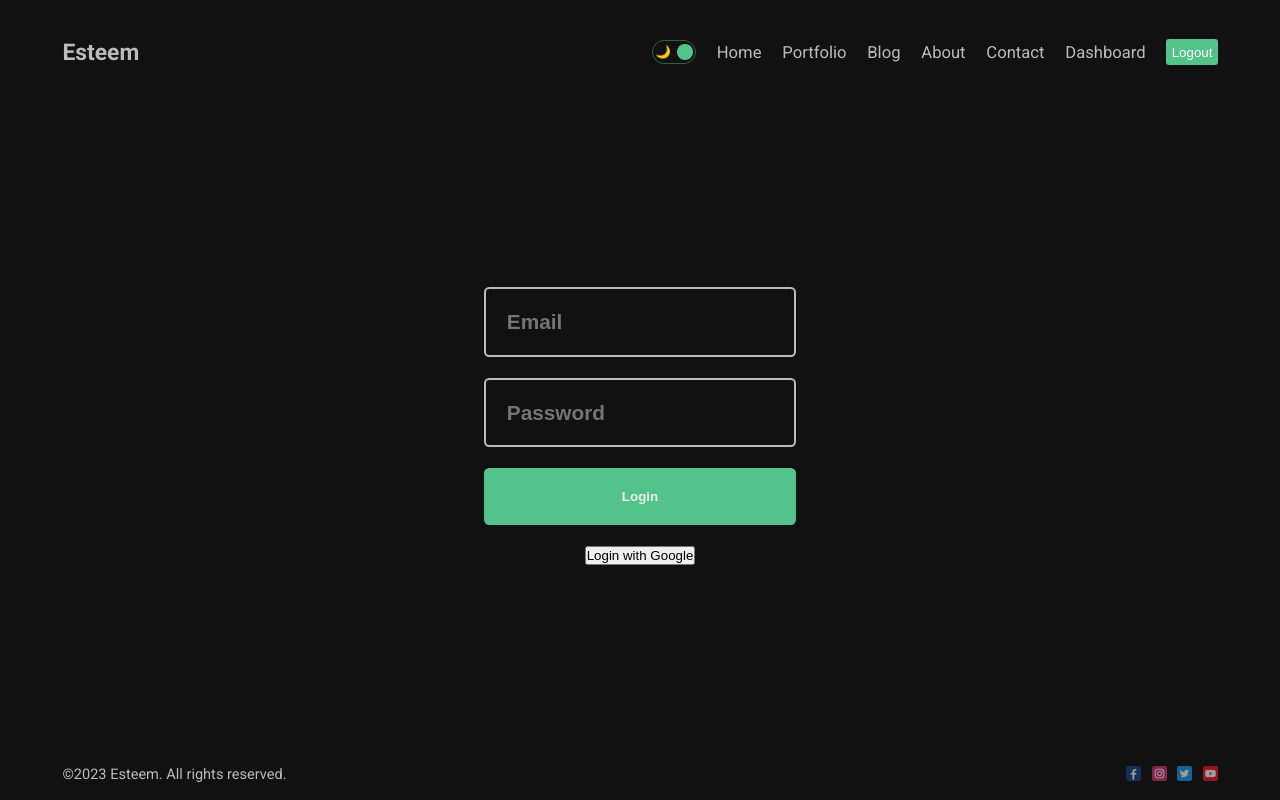
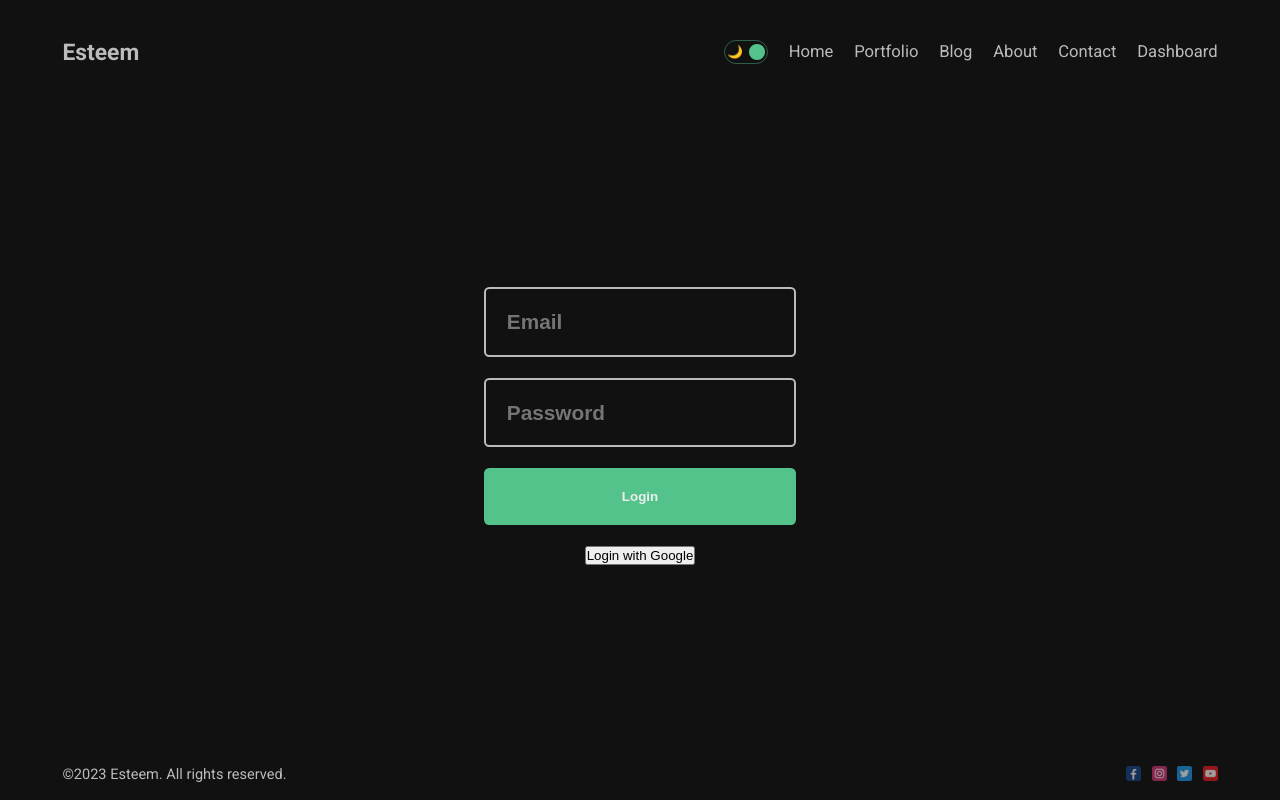
Before and after one commit to esteemayo/next_13, a Next.js app: page /dashboard/login in a window 1280 px wide. Built offline with nearby package versions, Linux system fonts and the light colour scheme; no server answers.

Commit message:
fix: hide logout button if not authenticated

```diff
--- a/src/components/navbar/Navbar.jsx
+++ b/src/components/navbar/Navbar.jsx
@@ -25,6 +25,7 @@ const Navbar = () => {
             </Link>
           );
         })}
+        {session.status === 'authenticated' && (
           <button
             type='button'
             className={styles.logout}
@@ -32,6 +33,7 @@ const Navbar = () => {
           >
             logout
           </button>
+        )}
       </div>
     </nav>
   );
```
Lines whose indentation alone changed are shown as unchanged.
